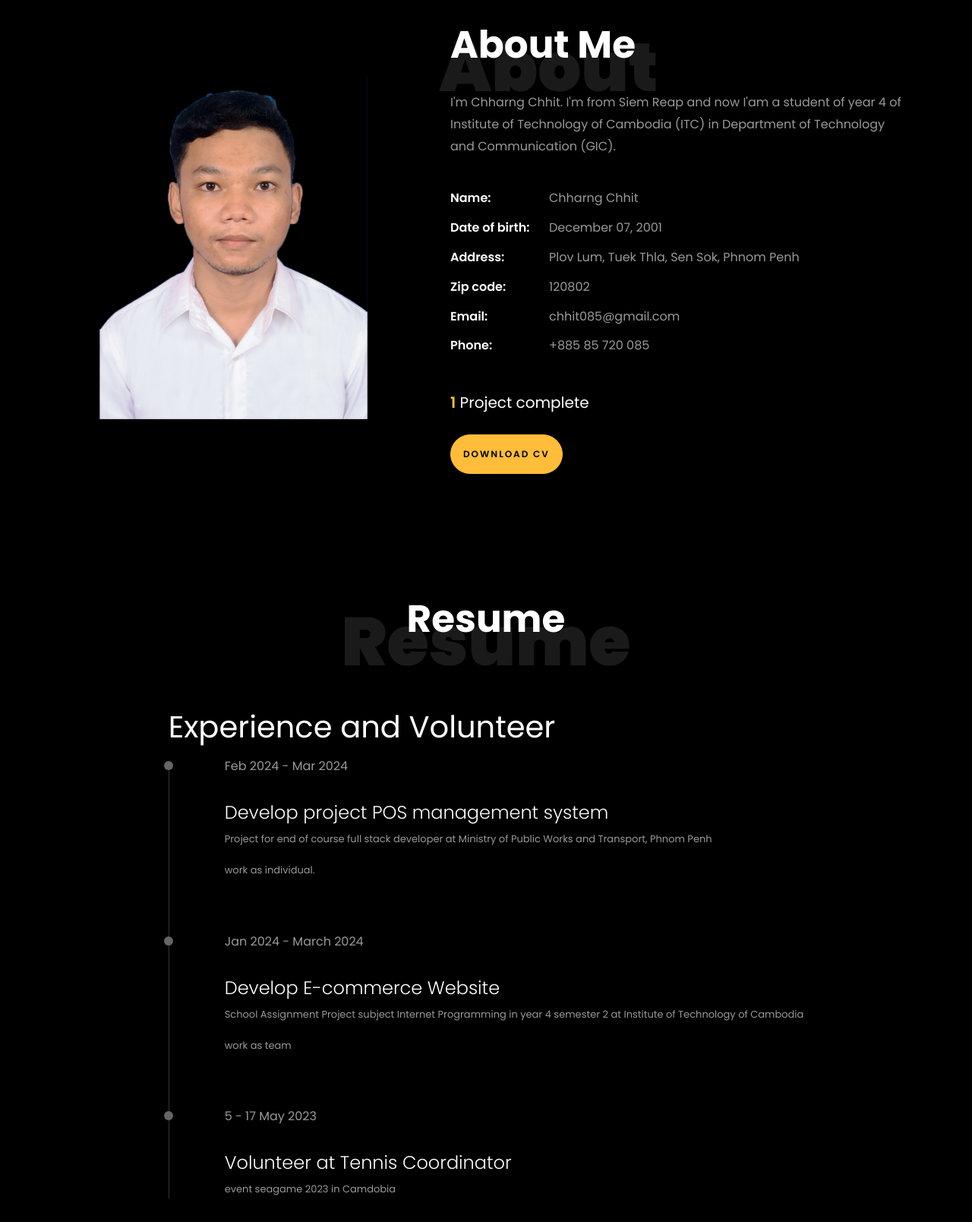
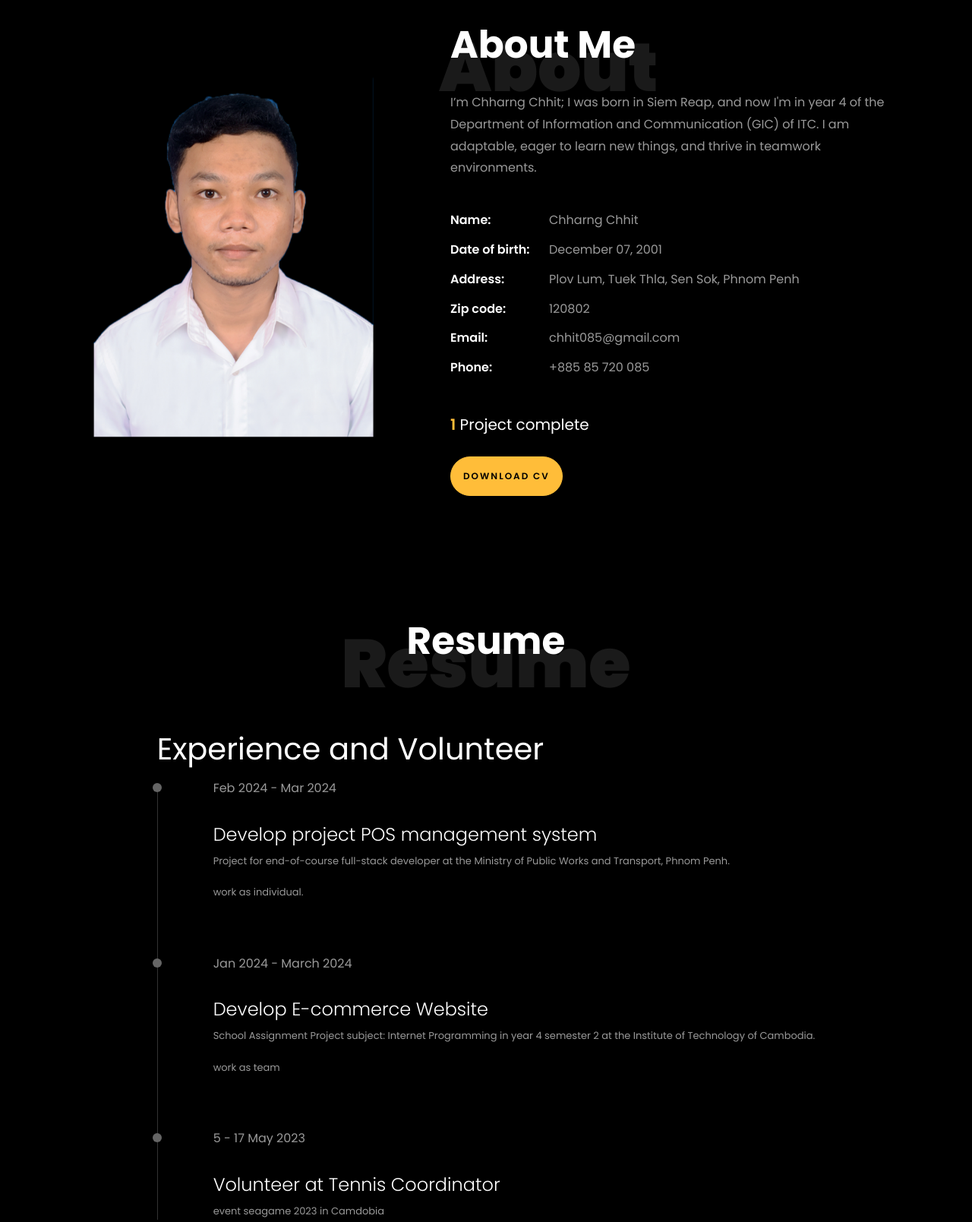
Before and after one commit to Chharng-Chhit/portfolio, a plain HTML site: page index.html in a window 1280 px wide. Shown: the part 840-2449 px from the top of the page at 76% size. Drawn offline with Linux system fonts and the light colour scheme; files whose address does not match are found by name.

Commit message:
update word

```diff
--- a/index.html
+++ b/index.html
@@ -103,8 +103,7 @@
 						<div class="col-md-12 heading-section ftco-animate">
 							<h1 class="big">About</h1>
 							<h2 class="mb-4">About Me</h2>
-							<p>I'm Chharng Chhit. I'm from Siem Reap and now I'am a student of year 4 of Institute of
-								Technology of Cambodia (ITC) in Department of Technology and Communication (GIC).</p>
+							<p>I’m Chharng Chhit; I was born in Siem Reap, and now I'm in year 4 of the Department of Information and Communication (GIC) of ITC. I am adaptable, eager to learn new things, and thrive in teamwork environments.</p>
 							<ul class="about-info mt-4 px-md-0 px-2">
 								<li class="d-flex"><span>Name:</span> <span>Chharng Chhit</span></li>
 								<li class="d-flex"><span>Date of birth:</span> <span>December 07, 2001</span></li>
@@ -153,15 +152,13 @@
 							<div class="item scroll-animation" data-animation="fade_from_right">
 								<span class="date">Feb 2024 - Mar 2024</span>
 								<h2>Develop project POS management system</h2>
-								<p>Project for end of course full stack developer at Ministry of Public Works and
-									Transport, Phnom Penh</p>
+								<p>Project for end-of-course full-stack developer at the Ministry of Public Works and Transport, Phnom Penh.</p>
 								<p>work as individual.</p>
 							</div>
 							<div class="item scroll-animation" data-animation="fade_from_right">
 								<span class="date">Jan 2024 - March 2024</span>
 								<h2>Develop E-commerce Website</h2>
-								<p>School Assignment Project subject Internet Programming in year 4 semester 2 at
-									Institute of Technology of Cambodia</p>
+								<p>School Assignment Project subject: Internet Programming in year 4 semester 2 at the Institute of Technology of Cambodia.</p>
 								<p>work as team</p>
 							</div>
 
@@ -427,7 +424,7 @@
 		<div class="container">
 			<div class="row justify-content-center">
 				<div class="col-md-7 ftco-animate text-center">
-					<h2>I'm <span>Web Developer</span> and Full stack Web developer</h2>
+					<h2>I'm <span>Web Developer</span> Or Full stack Web developer</h2>
 					<p>
 						<a href="https://t.me/ChharngChhit" target="_blank" class="btn btn-primary py-3 px-4">
 							Hire me
```
